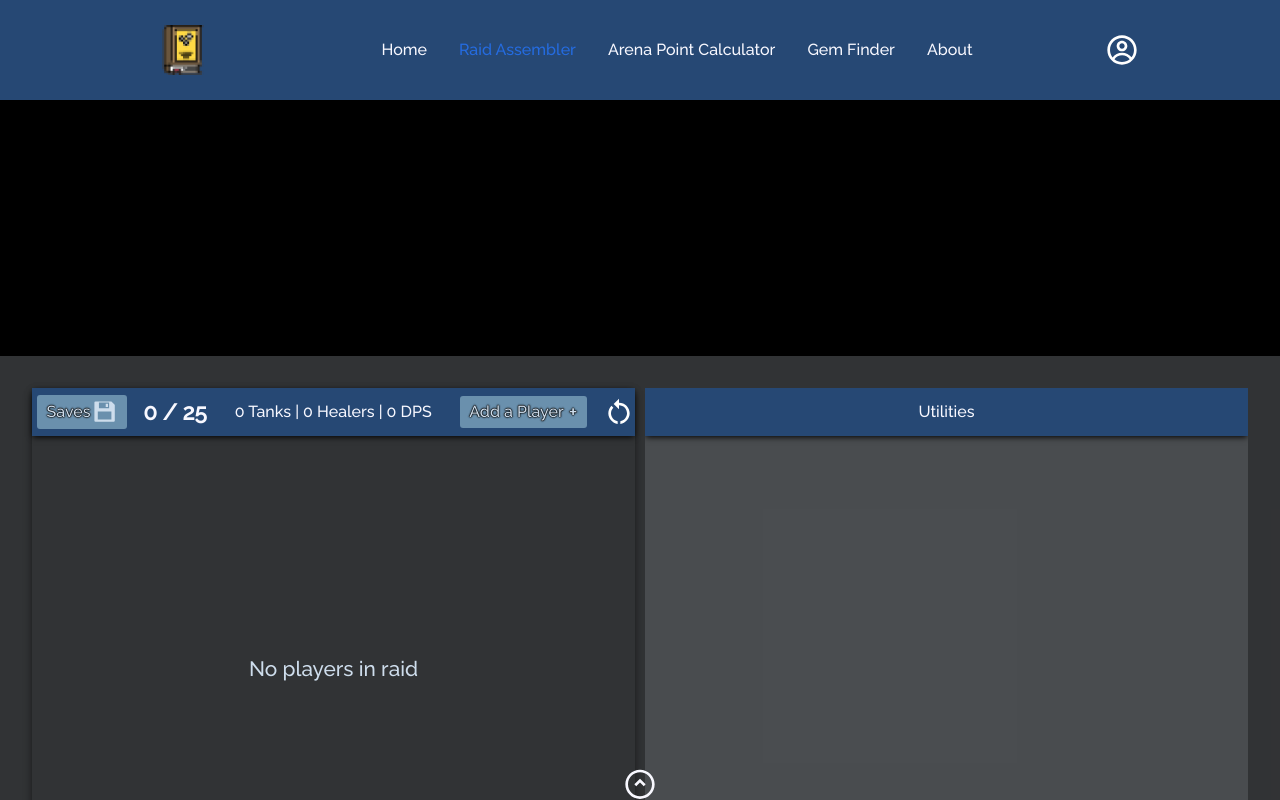
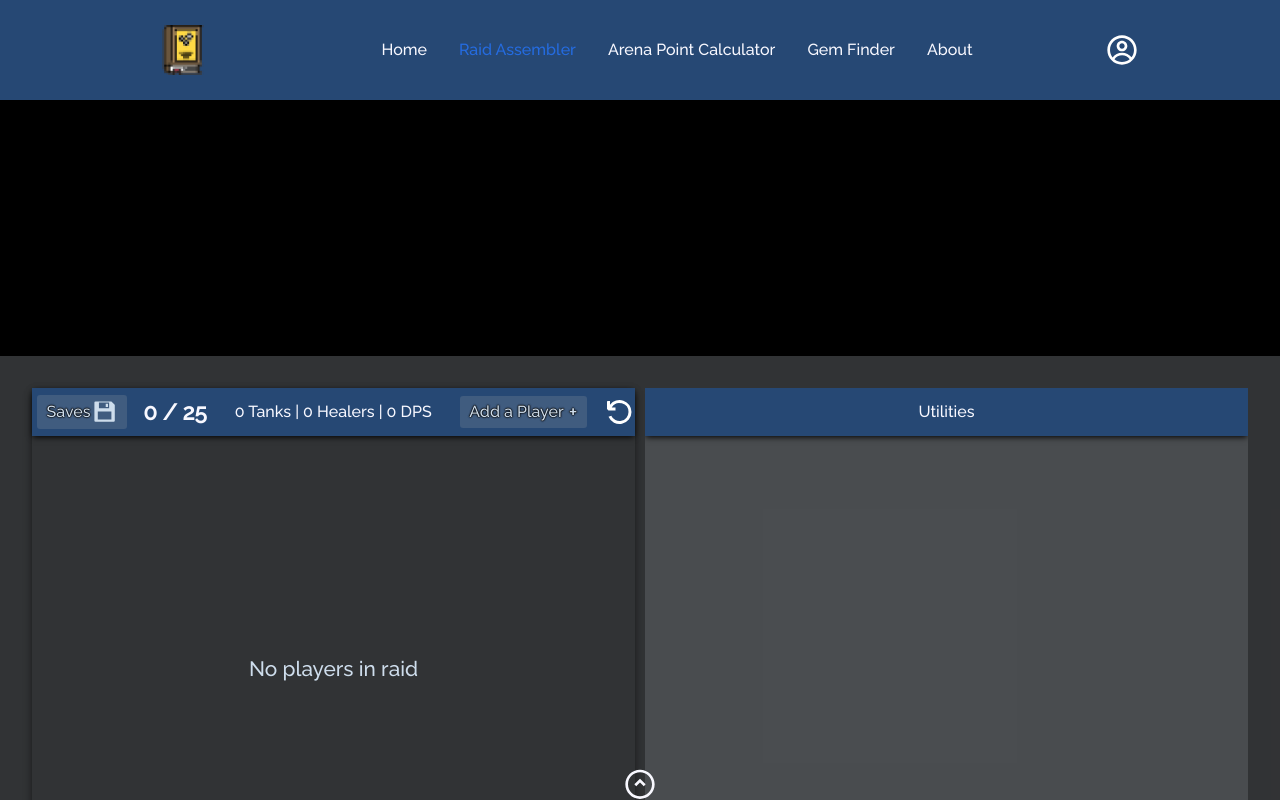
Before and after one commit to MarcusMohns/Codex-Online, a React (Create React App) app: page /raidassembler in a window 1280 px wide. Shown: the top 800 px of the page. Built offline with nearby package versions, Linux system fonts and the light colour scheme.

Commit message:
replaced react icons w/ react icons all files because the entire library was being imported for a laugh?

```diff
--- a/package.json
+++ b/package.json
@@ -3,6 +3,7 @@
   "version": "0.1.0",
   "private": true,
   "dependencies": {
+    "@react-icons/all-files": "^4.1.0",
     "@testing-library/jest-dom": "^5.14.1",
     "@testing-library/react": "^11.2.7",
     "@testing-library/user-event": "^12.8.3",
@@ -11,7 +12,6 @@
     "react-beautiful-dnd": "^13.1.0",
     "react-dom": "^17.0.2",
     "react-grid-layout": "^1.3.0",
-    "react-icons": "^4.3.1",
     "react-router-dom": "^5.3.0",
     "react-scripts": "^5.0.0",
     "styled-components": "^5.3.1",
--- a/src/components/GemTable.js
+++ b/src/components/GemTable.js
@@ -1,4 +1,4 @@
-import { FaSort } from "react-icons/fa";
+import { FaSort } from "@react-icons/all-files/fa/FaSort";
 
 const GemTable = ({ gems, onClick }) => {
   return (
--- a/src/components/Navbar/NavbarElements.js
+++ b/src/components/Navbar/NavbarElements.js
@@ -1,6 +1,6 @@
-import { FaBars } from "react-icons/fa";
 import { NavLink as Link } from "react-router-dom";
-import { CgProfile } from "react-icons/cg";
+import { CgProfile } from "@react-icons/all-files/cg/CgProfile";
+import { FaBars } from "@react-icons/all-files/fa/FaBars";
 import styled from "styled-components";
 import COLORS from "../../components";
 
--- a/src/components/styles/RaidAssembler.styled.js
+++ b/src/components/styles/RaidAssembler.styled.js
@@ -1,20 +1,17 @@
 import styled from "styled-components";
-import { FaRegTimesCircle, FaRegCheckCircle } from "react-icons/fa";
-import { CgChevronLeftO } from "react-icons/cg";
-import {
-  MdOutlineAddBox,
-  MdRestartAlt,
-  MdOutlineSettings,
-} from "react-icons/md";
-import {
-  RiDeleteBin2Line,
-  RiEdit2Line,
-  RiSave3Fill,
-  RiDownload2Fill,
-  RiUpload2Fill,
-} from "react-icons/ri";
-import { FcInfo } from "react-icons/fc";
-import { GiLoad } from "react-icons/gi";
+import { FaRegTimesCircle } from "@react-icons/all-files/fa/FaRegTimesCircle";
+import { FaRegCheckCircle } from "@react-icons/all-files/fa/FaRegCheckCircle";
+import { CgChevronLeftO } from "@react-icons/all-files/cg/CgChevronLeftO";
+import { FcInfo } from "@react-icons/all-files/fc/FcInfo";
+import { GiLoad } from "@react-icons/all-files/gi/GiLoad";
+import { RiSettings4Fill } from "@react-icons/all-files/ri/RiSettings4Fill";
+import { VscDebugRestart } from "@react-icons/all-files/vsc/VscDebugRestart";
+import { RiDeleteBin2Line } from "@react-icons/all-files/ri/RiDeleteBin2Line";
+import { RiEdit2Line } from "@react-icons/all-files/ri/RiEdit2Line";
+import { RiSave3Fill } from "@react-icons/all-files/ri/RiSave3Fill";
+import { RiDownload2Fill } from "@react-icons/all-files/ri/RiDownload2Fill";
+import { RiUpload2Fill } from "@react-icons/all-files/ri/RiUpload2Fill";
+
 import COLORS from "../../components";
 
 export const Main = styled.main`
@@ -530,7 +527,6 @@ export const StyledPlayer = styled.div`
   }
   #delete-player-icon {
     display: flex;
-    font-weight: bold;
     font-size: 1.3rem;
     cursor: pointer;
     visibility: hidden;
@@ -1129,7 +1125,7 @@ export const RaidHeaderButton = styled.div`
     #000 0rem 0rem 0.1rem, #000 0rem 0rem 0rem, #000 0rem 0rem 0rem;
   align-items: center;
   justify-content: center;
-  background-color: ${COLORS.fadedHighlight};
+  background-color: ${COLORS.fadedGrey};
   color: ${COLORS.lightText};
   border-radius: 3px;
   margin-right: 1rem;
@@ -1146,7 +1142,7 @@ export const RaidHeaderButton = styled.div`
   }
 
   &:hover {
-    background-color: ${COLORS.highlight};
+    background-color: ${COLORS.fadedBackground};
   }
 `;
 export const RaidGroupContainer = styled.div`
@@ -1368,7 +1364,7 @@ export const ArrowLeft = styled(CgChevronLeftO)`
   z-index: 2;
 `;
 
-export const ResetIcon = styled(MdRestartAlt)`
+export const ResetIcon = styled(VscDebugRestart)`
   font-size: 2rem;
   cursor: pointer;
   color: white;
@@ -1379,11 +1375,7 @@ export const ResetIcon = styled(MdRestartAlt)`
     transform: scale(1.2);
   }
 `;
-export const AddPlayerIcon = styled(MdOutlineAddBox)`
-  font-size: 1.5em;
-  margin-left: 5px;
-  color: white;
-`;
+
 export const DeletePlayerIcon = styled(RiDeleteBin2Line)`
   color: black;
   font-size: 1.5em;
@@ -1396,7 +1388,7 @@ export const InfoIcon = styled(FcInfo)`
   color: black;
   font-size: 1.7em;
 `;
-export const SettingsIcon = styled(MdOutlineSettings)`
+export const SettingsIcon = styled(RiSettings4Fill)`
   color: black;
   font-size: 1.6em;
 `;
```
Also changed, not shown: 1 other file (tests, documents, lock files or other folders).
